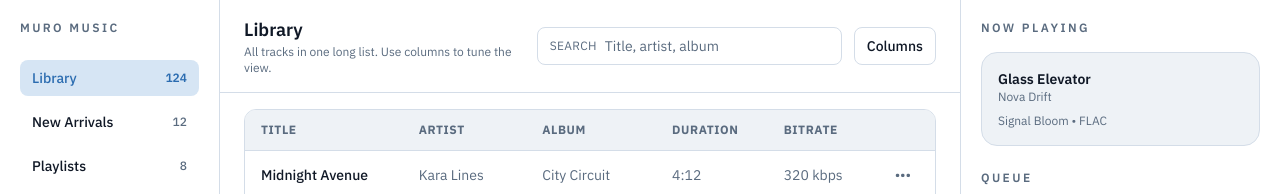
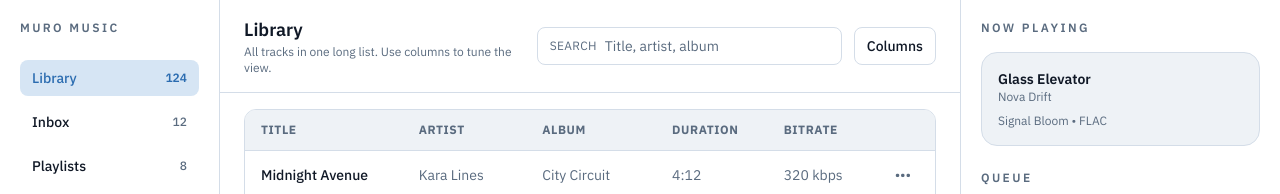
Before and after one commit to t-MURO/muro-music, a React (Vite) app: page / in a window 1280 px wide. Shown: the top 194 px of the page. Built offline with nearby package versions, Linux system fonts and the light colour scheme; the HTML template or start-up script is replaced by a standard one.

Commit message:
selection in inbox

```diff
--- a/src/App.tsx
+++ b/src/App.tsx
@@ -46,16 +46,16 @@ const tracks = [
 ];
 
 function App() {
-  const [view, setView] = useState<"library" | "arrivals" | "settings">(
+  const [view, setView] = useState<"library" | "inbox" | "settings">(
     "library"
   );
   const isLibrary = view === "library";
-  const isArrivals = view === "arrivals";
+  const isInbox = view === "inbox";
   const isSettings = view === "settings";
   const title = isLibrary
     ? "Library"
-    : isArrivals
-    ? "New Arrivals"
+    : isInbox
+    ? "Inbox"
     : "Settings";
   const [isDragging, setIsDragging] = useState(false);
   const [openMenuId, setOpenMenuId] = useState<string | null>(null);
@@ -204,17 +204,17 @@ function App() {
             </button>
             <button
               className={`flex w-full items-center justify-between rounded-lg px-3 py-2 text-left font-medium ${
-                isArrivals
+                isInbox
                   ? "bg-[var(--accent-soft)] text-[var(--accent)]"
                   : "text-[var(--text-primary)] hover:bg-[var(--panel-muted)]"
               }`}
-              onClick={() => setView("arrivals")}
+              onClick={() => setView("inbox")}
               type="button"
             >
-              New Arrivals
+              Inbox
               <span
                 className={`text-xs ${
-                  isArrivals
+                  isInbox
                     ? "font-semibold text-[var(--accent)]"
                     : "text-[var(--text-muted)]"
                 }`}
@@ -261,7 +261,7 @@ function App() {
               <p className="text-xs text-[var(--text-muted)]">
                 {isLibrary
                   ? "All tracks in one long list. Use columns to tune the view."
-                  : isArrivals
+                  : isInbox
                   ? "Review and categorize new imports before accepting them into the library."
                   : "Personalize the app layout, themes, and preferences."}
               </p>
@@ -339,12 +339,31 @@ function App() {
               </div>
             ) : (
               <>
-                {isArrivals && (
-                  <div className="mb-4 rounded-xl border border-[var(--panel-border)] bg-[var(--panel-muted)] px-4 py-3 text-sm">
-                    <span className="font-medium">New Arrivals</span>
-                    <span className="ml-2 text-[var(--text-muted)]">
-                      Tag, edit metadata, and move tracks into the main library when ready.
-                    </span>
+                {isInbox && (
+                  <div className="mb-4 space-y-3">
+                    <div className="rounded-xl border border-[var(--panel-border)] bg-[var(--panel-muted)] px-4 py-3 text-sm">
+                      <span className="font-medium">Inbox</span>
+                      <span className="ml-2 text-[var(--text-muted)]">
+                        Tag, edit metadata, and move tracks into the main library when ready.
+                      </span>
+                    </div>
+                    <div className="flex flex-wrap items-center gap-3 rounded-xl border border-[var(--panel-border)] bg-[var(--panel-bg)] px-4 py-3 text-sm">
+                      <div className="text-xs uppercase tracking-wide text-[var(--text-muted)]">
+                        Review
+                      </div>
+                      <button className="rounded-lg bg-[var(--accent)] px-3 py-2 text-sm font-medium text-white">
+                        Accept to Library
+                      </button>
+                      <button className="rounded-lg border border-[var(--panel-border)] px-3 py-2 text-sm font-medium text-[var(--text-primary)] hover:bg-[var(--panel-muted)]">
+                        Reject
+                      </button>
+                      <div className="ml-auto flex items-center gap-2 text-xs text-[var(--text-muted)]">
+                        <span>Selected</span>
+                        <span className="font-semibold text-[var(--text-primary)]">
+                          {selectedIds.size}
+                        </span>
+                      </div>
+                    </div>
                   </div>
                 )}
                 <div className="h-full overflow-auto rounded-xl border border-[var(--panel-border)]">
```
Also changed, not shown: 1 other file (tests, documents, lock files or other folders).
